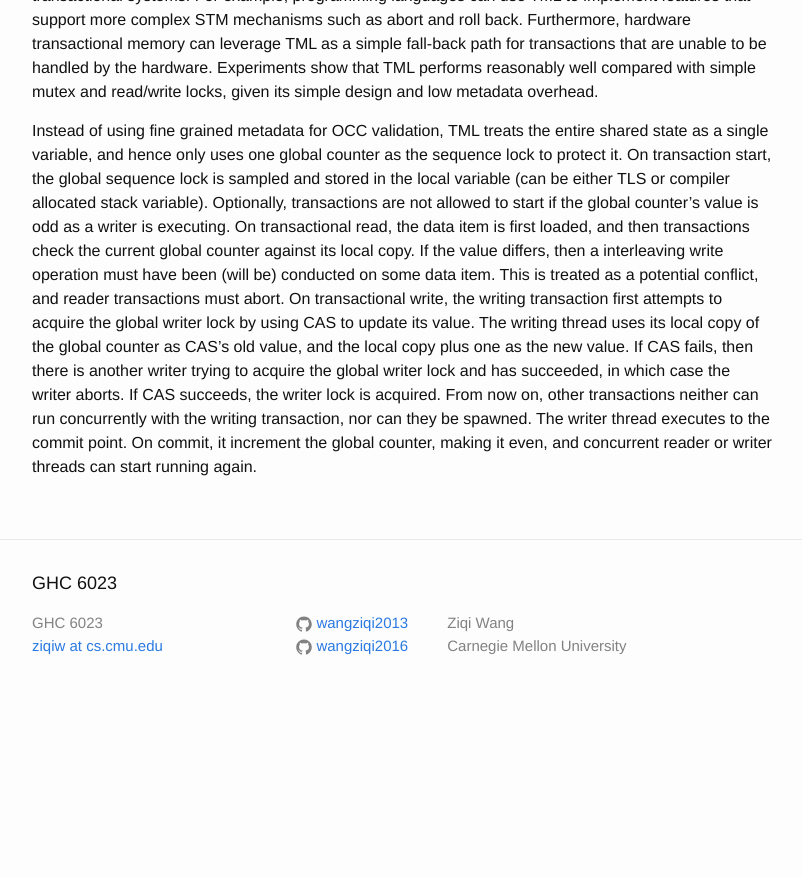
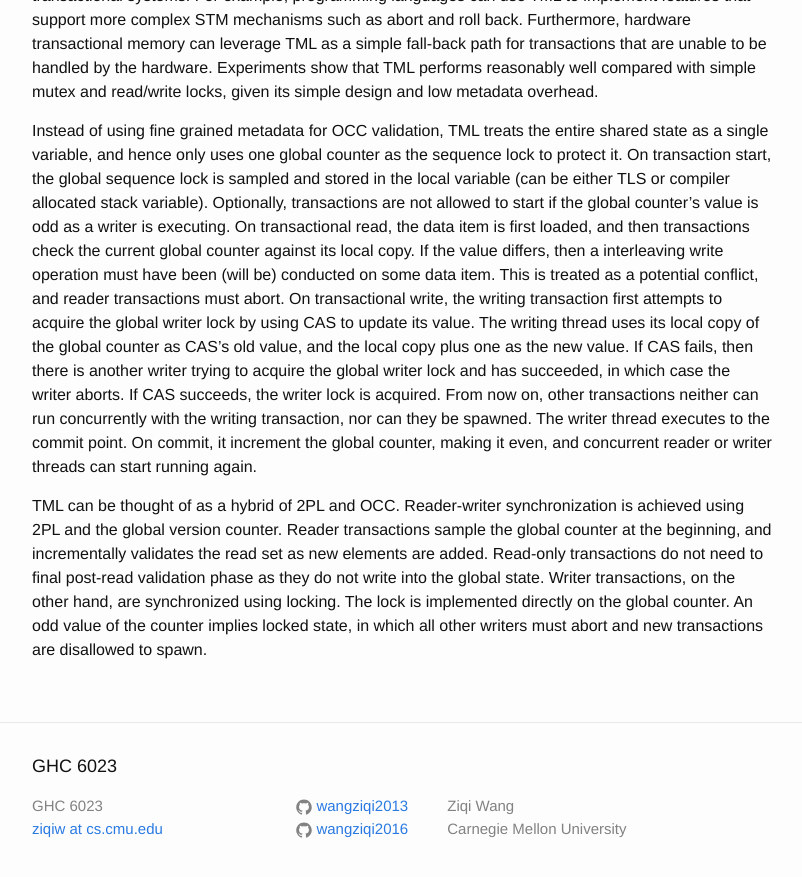
Before and after one commit to wangziqi2013/wangziqi2013.github.io, a Jekyll site: the page built from _posts/2018-03-24-Txn-Mutex-Locks.markdown, in a window 1280 px wide and 900 px high, scrolled down 628 px. Shown: the top 877 px of the window, without its empty margins (238-1040 px from the left). Built offline with Jekyll 4.4.1, drawn with Linux system fonts in a browser that asks for light colours; before the commit the page ends 1345 px from its top, so only the background shows below that.

Commit message:
Adding third paragraph of TML

```diff
--- a/_posts/2018-03-24-Txn-Mutex-Locks.markdown
+++ b/_posts/2018-03-24-Txn-Mutex-Locks.markdown
@@ -34,3 +34,10 @@ writer trying to acquire the global writer lock and has succeeded, in which case
 the writer lock is acquired. From now on, other transactions neither can run concurrently with the writing transaction,
 nor can they be spawned. The writer thread executes to the commit point. On commit, it increment the global counter,
 making it even, and concurrent reader or writer threads can start running again.
+
+TML can be thought of as a hybrid of 2PL and OCC. Reader-writer synchronization is achieved using 2PL and the global
+version counter. Reader transactions sample the global counter at the beginning, and incrementally validates the
+read set as new elements are added. Read-only transactions do not need to final post-read validation phase as they
+do not write into the global state. Writer transactions, on the other hand, are synchronized using locking. The lock
+is implemented directly on the global counter. An odd value of the counter implies locked state, in which all other
+writers must abort and new transactions are disallowed to spawn.
```
